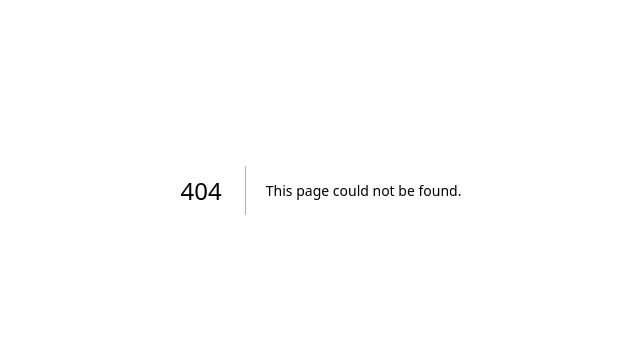
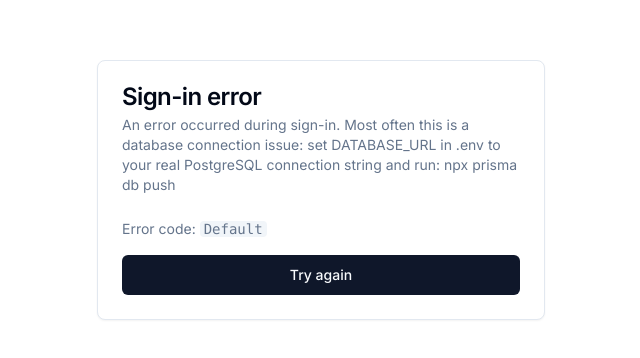
Before and after one commit to JR-Crawford-12121/PolarisWeekWiseProject, a Next.js app: page /auth/error in a window 1280 px wide. Before the commit this address had no page. Shown: the part 210-568 px from the top of the page, without its empty margins (319-959 px from the left). Built offline with nearby package versions, Linux system fonts and the light colour scheme.

Commit message:
.env file updating urls for google and cant get past login screen bug fix

```diff
--- /dev/null
+++ b/app/auth/error/page.tsx
@@ -0,0 +1,43 @@
+"use client"
+
+import { useSearchParams } from "next/navigation"
+import Link from "next/link"
+import { Button } from "@/components/ui/button"
+import { Card, CardContent, CardDescription, CardHeader, CardTitle } from "@/components/ui/card"
+
+const errorMessages: Record<string, string> = {
+  Configuration: "There is a problem with the server configuration. Check that DATABASE_URL is set correctly and you have run: npx prisma generate && npx prisma db push",
+  AccessDenied: "Access denied. You may not have permission to sign in.",
+  Verification: "The sign-in link is invalid or has expired.",
+  OAuthSignin: "Error starting the sign-in flow. Check that the redirect URI in Google Cloud Console is exactly: http://localhost:3000/api/auth/callback/google",
+  OAuthCallback: "Error in the OAuth callback. Often caused by a wrong redirect URI or database connection.",
+  OAuthCreateAccount: "Could not create user. Check your database connection.",
+  Callback: "Error in the sign-in callback.",
+  Default: "An error occurred during sign-in. Most often this is a database connection issue: set DATABASE_URL in .env to your real PostgreSQL connection string and run: npx prisma db push",
+}
+
+export default function AuthErrorPage() {
+  const searchParams = useSearchParams()
+  const error = searchParams.get("error") || "Default"
+
+  return (
+    <div className="flex min-h-screen items-center justify-center p-4">
+      <Card className="w-full max-w-md">
+        <CardHeader>
+          <CardTitle>Sign-in error</CardTitle>
+          <CardDescription>
+            {errorMessages[error] || errorMessages.Default}
+          </CardDescription>
+        </CardHeader>
+        <CardContent className="space-y-4">
+          <p className="text-sm text-muted-foreground">
+            Error code: <code className="bg-muted px-1 rounded">{error}</code>
+          </p>
+          <Button asChild className="w-full">
+            <Link href="/auth/signin">Try again</Link>
+          </Button>
+        </CardContent>
+      </Card>
+    </div>
+  )
+}
--- a/app/auth/signin/page.tsx
+++ b/app/auth/signin/page.tsx
@@ -1,10 +1,34 @@
 "use client"
 
-import { signIn } from "next-auth/react"
+import { useEffect } from "react"
+import { useRouter } from "next/navigation"
+import { signIn, useSession } from "next-auth/react"
 import { Button } from "@/components/ui/button"
 import { Card, CardContent, CardDescription, CardHeader, CardTitle } from "@/components/ui/card"
 
 export default function SignInPage() {
+  const { data: session, status } = useSession()
+  const router = useRouter()
+
+  // If already signed in, redirect to home (fixes "stuck on login" after OAuth callback)
+  useEffect(() => {
+    if (status === "authenticated" && session) {
+      router.replace("/")
+    }
+  }, [status, session, router])
+
+  if (status === "loading") {
+    return (
+      <div className="flex min-h-screen items-center justify-center p-4">
+        <div className="text-muted-foreground">Loading...</div>
+      </div>
+    )
+  }
+
+  if (status === "authenticated") {
+    return null // Will redirect in useEffect
+  }
+
   return (
     <div className="flex min-h-screen items-center justify-center p-4">
       <Card className="w-full max-w-md">
--- a/app/providers.tsx
+++ b/app/providers.tsx
@@ -3,5 +3,9 @@
 import { SessionProvider } from "next-auth/react"
 
 export function Providers({ children }: { children: React.ReactNode }) {
-  return <SessionProvider>{children}</SessionProvider>
+  return (
+    <SessionProvider refetchOnWindowFocus={true} refetchInterval={0}>
+      {children}
+    </SessionProvider>
+  )
 }
--- a/lib/auth.ts
+++ b/lib/auth.ts
@@ -58,5 +58,6 @@ export const authOptions: NextAuthOptions = {
   },
   pages: {
     signIn: "/auth/signin",
+    error: "/auth/error",
   },
 }
```
Also changed, not shown: 1 other file (tests, documents, lock files or other folders).
